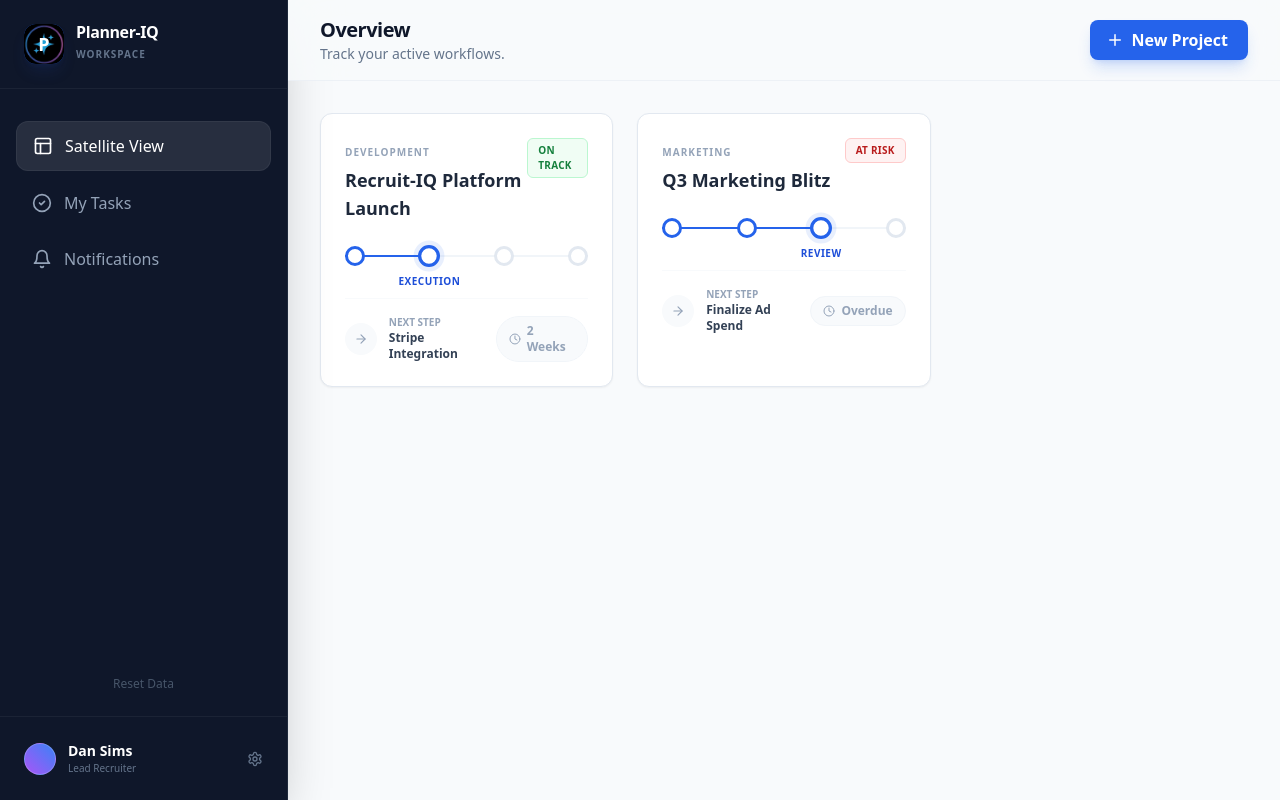
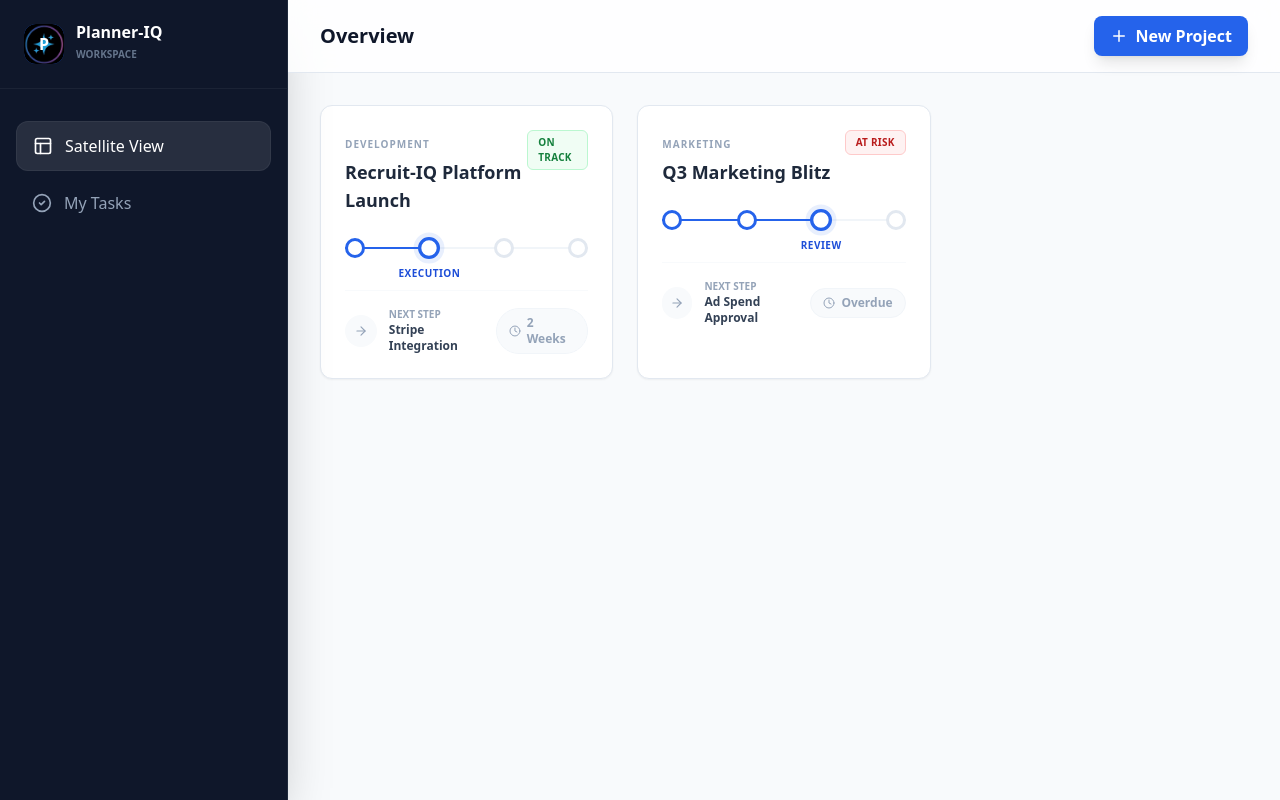
Before and after one commit to dansims2024-afk/Planner-IQ, a Next.js app: page / in a window 1280 px wide. Built offline with nearby package versions, Linux system fonts and the light colour scheme.

Commit message:
Update Dashboard.jsx

```diff
--- a/src/components/Dashboard.jsx
+++ b/src/components/Dashboard.jsx
@@ -2,10 +2,9 @@
 
 import React, { useState, useEffect } from 'react';
 import { Layout, CheckCircle2, Settings, Plus, Search, Bell } from 'lucide-react';
-import Image from 'next/image'; // Import the Image component
+import Image from 'next/image';
 import ProjectCard from './ProjectCard';
 
-// --- DEMO DATA ---
 const DEMO_PROJECTS = [
   {
     id: 101,
@@ -16,8 +15,26 @@ const DEMO_PROJECTS = [
     nextTask: 'Stripe Integration',
     deadline: '2 Weeks',
     phases: [
-      { id: 1, name: 'Planning', tasks: [{id:1, text:'Define User Personas', completed:true}] },
-      { id: 2, name: 'Execution', tasks: [] }
+      {
+        id: 1,
+        name: 'Planning',
+        tasks: [
+          { id: 1, text: 'Define User Personas', completed: true },
+          { id: 2, text: 'System Architecture', completed: true },
+          { id: 3, text: 'Tech Stack Selection', completed: true }
+        ]
+      },
+      {
+        id: 2,
+        name: 'Execution',
+        tasks: [
+          { id: 4, text: 'Auth Setup', completed: true },
+          { id: 5, text: 'Stripe Integration', completed: false },
+          { id: 6, text: 'Dashboard UI', completed: false }
+        ]
+      },
+      { id: 3, name: 'Review', tasks: [] },
+      { id: 4, name: 'Launch', tasks: [] }
     ]
   },
   {
@@ -26,9 +43,13 @@ const DEMO_PROJECTS = [
     type: 'Marketing',
     status: 'At Risk',
     currentPhase: 3,
-    nextTask: 'Finalize Ad Spend',
+    nextTask: 'Ad Spend Approval',
     deadline: 'Overdue',
-    phases: []
+    phases: [
+      { id: 1, name: 'Planning', tasks: [{id:1, text:'Budgeting', completed:true}] },
+      { id: 2, name: 'Execution', tasks: [{id:2, text:'Asset Creation', completed:true}] },
+      { id: 3, name: 'Review', tasks: [{id:3, text:'Legal Sign-off', completed:false}] }
+    ]
   }
 ];
 
@@ -45,90 +66,48 @@ export default function Dashboard() {
     }
   }, []);
 
-  const resetDemo = () => {
-    setProjects(DEMO_PROJECTS);
-    localStorage.setItem('planner_iq_projects', JSON.stringify(DEMO_PROJECTS));
-    window.location.reload();
-  };
-
   return (
     <div className="min-h-screen bg-slate-50 flex font-sans text-slate-900">
-
-      {/* SIDEBAR WITH PERSISTENT LOGO */}
       <aside className="w-72 bg-slate-900 text-slate-300 flex flex-col fixed h-full hidden lg:flex border-r border-slate-800 shadow-2xl z-20">
         <div className="p-6 border-b border-white/5 flex items-center gap-3">
-
-          {/* THE LOGO COMPONENT */}
-          <div className="relative w-10 h-10 rounded-xl overflow-hidden bg-blue-600 flex items-center justify-center text-white font-bold shadow-lg shadow-blue-900/20 shrink-0">
-             {/* This tries to load the logo. If missing, it shows the 'P' behind it. */}
+          <div className="relative w-10 h-10 rounded-xl overflow-hidden bg-blue-600 flex items-center justify-center text-white font-bold">
              <Image
                src="/logo.png"
-               alt="Logo"
+               alt="Planner-IQ"
                fill
                className="object-cover"
+               unoptimized
                onError={(e) => e.currentTarget.style.display = 'none'}
              />
-             <span className="absolute z-0 text-lg">P</span>
+             <span className="absolute z-0">P</span>
           </div>
-
           <div>
-            <h1 className="font-bold text-white tracking-tight leading-none">Planner-IQ</h1>
-            <span className="text-[10px] uppercase font-bold tracking-widest text-slate-500">Workspace</span>
+            <h1 className="font-bold text-white leading-none">Planner-IQ</h1>
+            <span className="text-[10px] uppercase font-bold text-slate-500">Workspace</span>
           </div>
         </div>
-
         <nav className="flex-1 p-4 space-y-2 mt-4">
-          <div className="flex items-center gap-3 bg-white/10 text-white px-4 py-3 rounded-xl font-medium cursor-pointer border border-white/5">
+          <div className="flex items-center gap-3 bg-white/10 text-white px-4 py-3 rounded-xl font-medium border border-white/5">
             <Layout size={20} /> <span>Satellite View</span>
           </div>
-          <div className="flex items-center gap-3 px-4 py-3 rounded-xl font-medium cursor-pointer hover:bg-white/5 hover:text-white transition-all text-slate-400 group">
+          <div className="flex items-center gap-3 px-4 py-3 rounded-xl font-medium text-slate-400 hover:text-white transition-all">
             <CheckCircle2 size={20} /> <span>My Tasks</span>
           </div>
-          <div className="flex items-center gap-3 px-4 py-3 rounded-xl font-medium cursor-pointer hover:bg-white/5 hover:text-white transition-all text-slate-400 group">
-            <Bell size={20} /> <span>Notifications</span>
-          </div>
         </nav>
-
-        {/* Reset Utility */}
-        <div className="p-4 mt-auto">
-          <button onClick={resetDemo} className="w-full text-xs text-slate-600 hover:text-blue-400 text-center py-2">
-            Reset Data
-          </button>
-        </div>
-
-        <div className="p-4 border-t border-white/5">
-          <div className="flex items-center gap-3 p-2 rounded-xl hover:bg-white/5 cursor-pointer transition-colors">
-            <div className="w-8 h-8 rounded-full bg-gradient-to-tr from-purple-500 to-blue-500 border border-white/20" />
-            <div className="flex-1">
-              <div className="text-sm font-semibold text-white">Dan Sims</div>
-              <div className="text-[10px] text-slate-500">Lead Recruiter</div>
-            </div>
-            <Settings size={16} className="text-slate-500 hover:text-white" />
-          </div>
-        </div>
       </aside>
 
-      {/* MAIN AREA */}
       <main className="flex-1 lg:ml-72 relative">
-        <header className="sticky top-0 z-30 bg-slate-50/80 backdrop-blur-xl border-b border-slate-200/50 px-8 py-4 flex justify-between items-center">
-          <div>
-            <h2 className="text-xl font-bold text-slate-900 tracking-tight">Overview</h2>
-            <p className="text-sm text-slate-500">Track your active workflows.</p>
-          </div>
-
-          <div className="flex items-center gap-4">
-            <button className="bg-blue-600 hover:bg-blue-700 text-white pl-4 pr-5 py-2 rounded-lg font-bold flex items-center gap-2 shadow-lg shadow-blue-600/20 active:scale-95 transition-all">
-              <Plus size={18} /> New Project
-            </button>
-          </div>
+        <header className="sticky top-0 z-30 bg-white/80 backdrop-blur-md border-b border-slate-200 px-8 py-4 flex justify-between items-center">
+          <h2 className="text-xl font-bold">Overview</h2>
+          <button className="bg-blue-600 text-white px-4 py-2 rounded-lg font-bold flex items-center gap-2 shadow-lg hover:bg-blue-700 transition-all">
+            <Plus size={18} /> New Project
+          </button>
         </header>
 
-        <div className="p-8 pb-20">
-          <div className="grid grid-cols-1 md:grid-cols-2 xl:grid-cols-3 gap-6">
-            {projects.map(project => (
-              <ProjectCard key={project.id} project={project} />
-            ))}
-          </div>
+        <div className="p-8 grid grid-cols-1 md:grid-cols-2 xl:grid-cols-3 gap-6">
+          {projects.map(project => (
+            <ProjectCard key={project.id} project={project} />
+          ))}
         </div>
       </main>
     </div>
```
